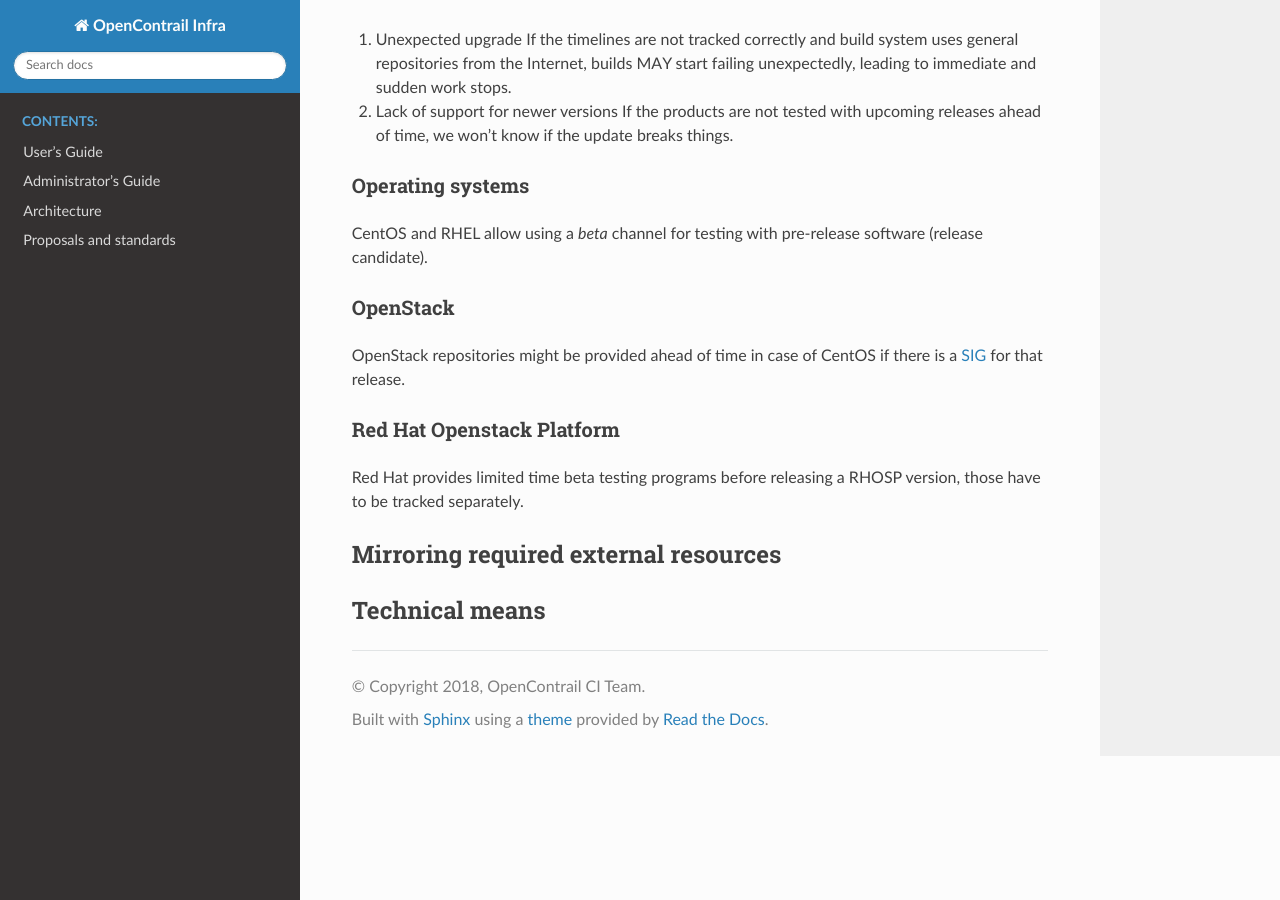
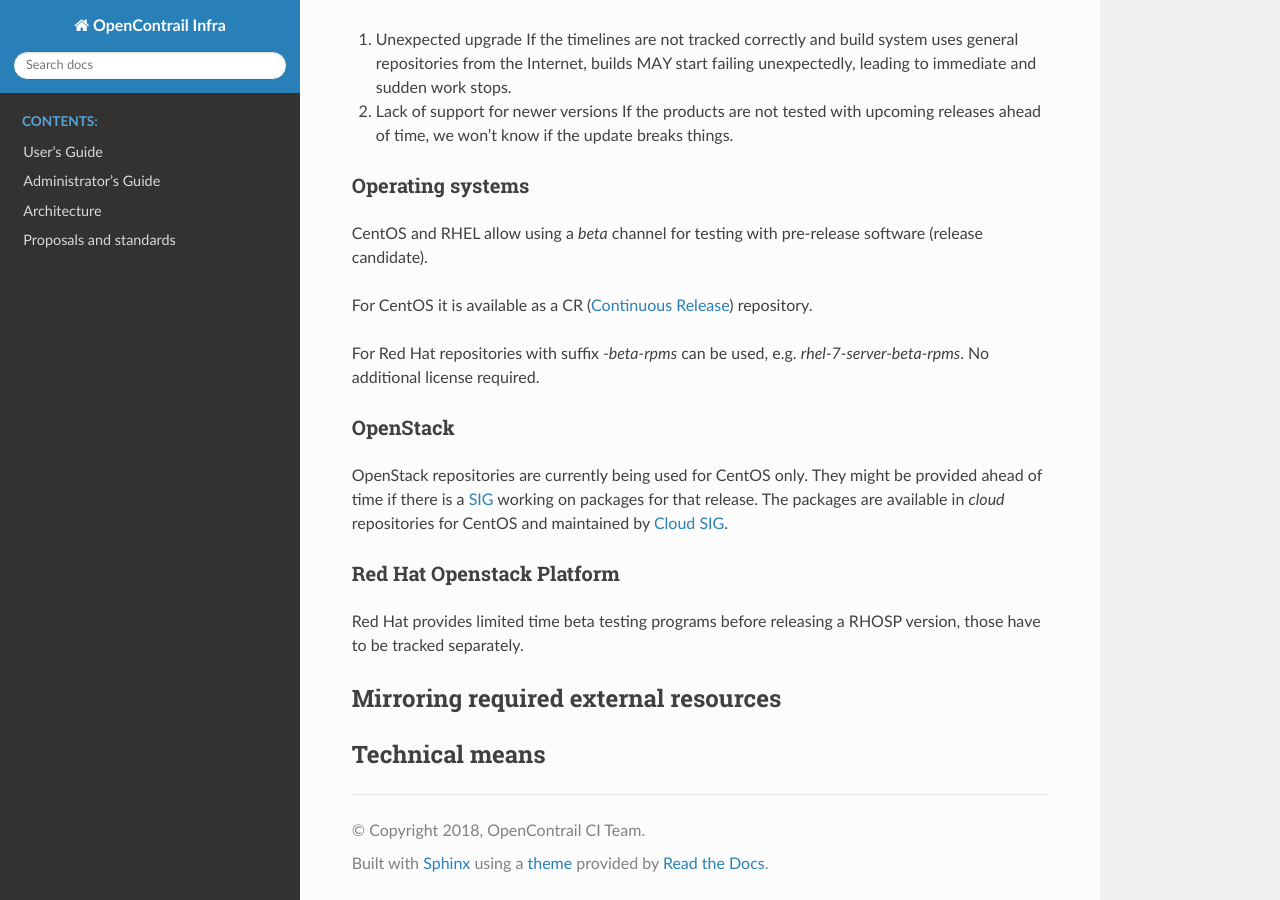
Before and after one commit to wurbanski/contrail-infra-doc, a Sphinx documentation site: the page built from source/rfc/versioning.rst, in a window 1280 px wide and 900 px high, scrolled down 1426 px. Built offline with Sphinx 7.4.7 and the Read the Docs theme 2.0.0, drawn with Linux system fonts in a browser that asks for light colours.

Commit message:
Finished `Handling of upcoming versions`

```diff
--- a/source/rfc/versioning.rst
+++ b/source/rfc/versioning.rst
@@ -67,10 +67,14 @@
 
 CentOS and RHEL allow using a *beta* channel for testing with pre-release software (release candidate).
 
+For CentOS it is available as a CR (`Continuous Release <https://wiki.centos.org/AdditionalResources/Repositories/CR>`_) repository.
+
+For Red Hat repositories with suffix `-beta-rpms` can be used, e.g. `rhel-7-server-beta-rpms`. No additional license required.
+
 OpenStack
 ^^^^^^^^^
 
-OpenStack repositories might be provided ahead of time in case of CentOS if there is a `SIG <https://wiki.centos.org/SpecialInterestGroup>`_ for that release.
+OpenStack repositories are currently being used for CentOS only. They might be provided ahead of time if there is a `SIG <https://wiki.centos.org/SpecialInterestGroup>`_ working on packages for that release. The packages are available in `cloud` repositories for CentOS and maintained by `Cloud SIG <https://wiki.centos.org/SpecialInterestGroup/Cloud>`_.
 
 Red Hat Openstack Platform
 ^^^^^^^^^^^^^^^^^^^^^^^^^^
```
